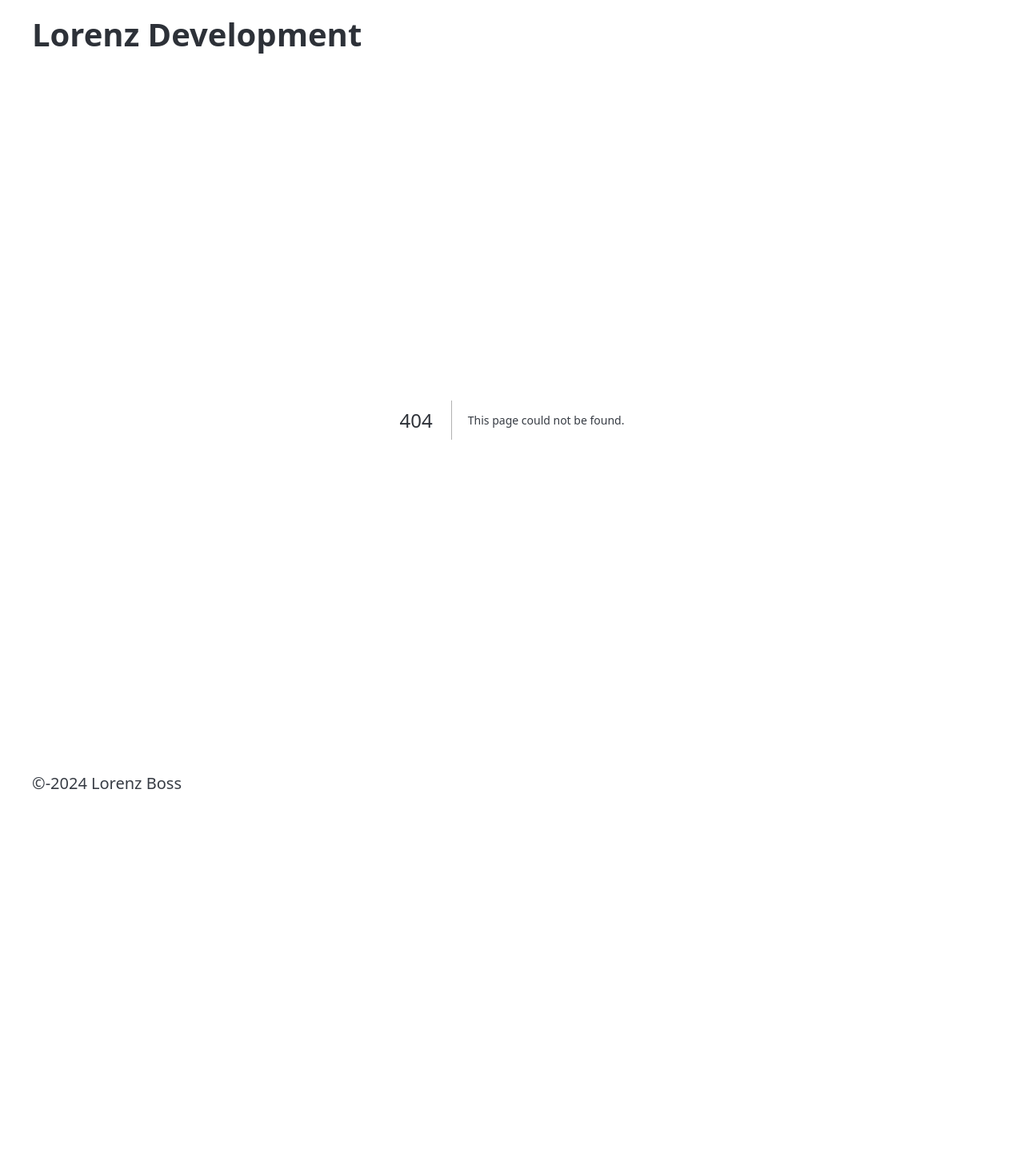
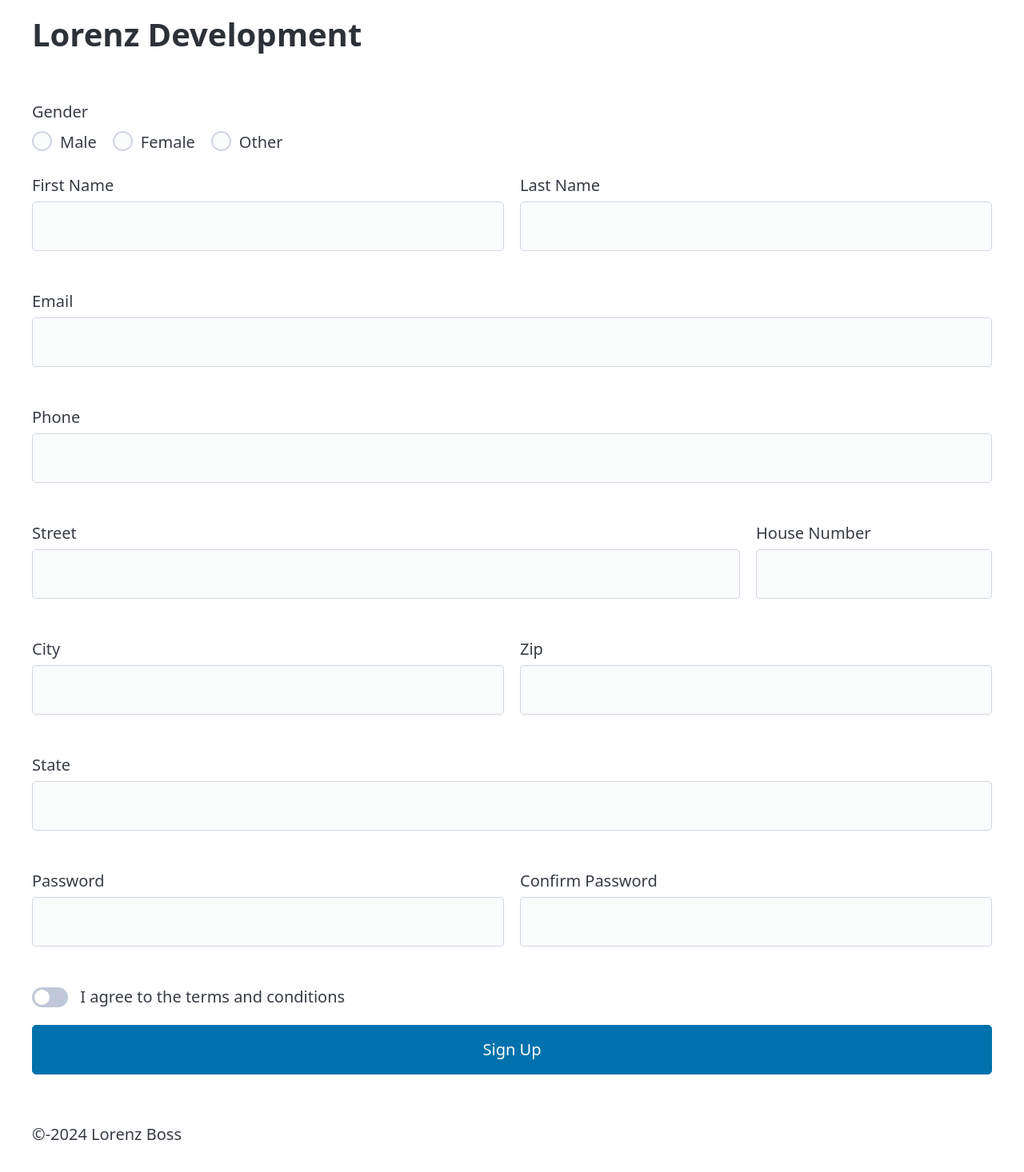
Before and after one commit to lorenzboss/nextjs-forms, a Next.js app: page /form in a window 1280 px wide. Before the commit this address had no page. Shown: the top 1466 px of the page at 80% size. Before the commit the page ends 1035 px from the top, so only its background shows below. Built offline with nearby package versions, Linux system fonts and the light colour scheme.

Commit message:
Add sign-up form component with validation and submission handling

```diff
--- /dev/null
+++ b/app/form/page.tsx
@@ -0,0 +1,222 @@
+"use client";
+
+import { SignUpFormData, signUpSchema } from "@/schemas/signUpSchema";
+import { zodResolver } from "@hookform/resolvers/zod";
+import { SubmitHandler, useForm } from "react-hook-form";
+import { signUp } from "../actions/signUp";
+
+export default function SignUpForm() {
+  const {
+    register,
+    handleSubmit,
+    formState: { errors, isSubmitting, touchedFields },
+  } = useForm<SignUpFormData>({
+    resolver: zodResolver(signUpSchema),
+    mode: "onTouched",
+  });
+
+  const onSubmit: SubmitHandler<SignUpFormData> = async (data) => {
+    try {
+      const response = await signUp(data);
+
+      alert(response.message);
+    } catch (error) {
+      console.error("Error during sign-up:", error);
+      alert("Error signing up");
+    }
+  };
+
+  const getValidationState = (fieldName: keyof SignUpFormData) => {
+    if (errors[fieldName]) return true;
+    if (touchedFields[fieldName]) return false;
+    return undefined;
+  };
+
+  return (
+    <form onSubmit={handleSubmit(onSubmit)}>
+      {/* Gender */}
+      <section>
+        <label>Gender</label>
+        <div>
+          {signUpSchema._def.schema.shape.gender.options.map((gender) => (
+            <span
+              key={gender}
+              style={{
+                marginRight: "1rem",
+                display: "inline-flex",
+                alignItems: "center",
+              }}
+            >
+              <input
+                type="radio"
+                id={gender}
+                value={gender}
+                {...register("gender")}
+              />
+              <label htmlFor={gender}>
+                {gender.charAt(0).toUpperCase() + gender.slice(1)}
+              </label>
+            </span>
+          ))}
+        </div>
+        {errors.gender && (
+          <small className="error">{errors.gender.message}</small>
+        )}
+      </section>
+
+      {/* First Name */}
+      <section className="grid">
+        <label>
+          First Name
+          <input
+            aria-invalid={getValidationState("firstName")}
+            type="text"
+            {...register("firstName")}
+          />
+          {errors.firstName && <small>{errors.firstName.message}</small>}
+        </label>
+
+        {/* Last Name */}
+        <label>
+          Last Name
+          <input
+            aria-invalid={getValidationState("lastName")}
+            type="text"
+            {...register("lastName")}
+          />
+          {errors.lastName && <small>{errors.lastName.message}</small>}
+        </label>
+      </section>
+
+      {/* Email */}
+      <section className="grid">
+        <label>
+          Email
+          <input
+            aria-invalid={getValidationState("email")}
+            type="email"
+            {...register("email")}
+          />
+          {errors.email && <small>{errors.email.message}</small>}
+        </label>
+      </section>
+
+      {/* Phone */}
+      <section className="grid">
+        <label>
+          Phone
+          <input
+            aria-invalid={getValidationState("phone")}
+            type="tel"
+            {...register("phone")}
+          />
+          {errors.phone && <small>{errors.phone.message}</small>}
+        </label>
+      </section>
+
+      {/* Street */}
+      <section className="grid-3-to-1">
+        <label>
+          Street
+          <input
+            aria-invalid={getValidationState("street")}
+            type="text"
+            {...register("street")}
+          />
+          {errors.street && <small>{errors.street.message}</small>}
+        </label>
+
+        {/* House Number */}
+        <label>
+          House Number
+          <input
+            aria-invalid={getValidationState("houseNumber")}
+            type="number"
+            {...register("houseNumber")}
+          />
+          {errors.houseNumber && <small>{errors.houseNumber.message}</small>}
+        </label>
+      </section>
+
+      {/* City */}
+      <section className="grid">
+        <label>
+          City
+          <input
+            aria-invalid={getValidationState("city")}
+            type="text"
+            {...register("city")}
+          />
+          {errors.city && <small>{errors.city.message}</small>}
+        </label>
+
+        {/* Zip */}
+        <label>
+          Zip
+          <input
+            aria-invalid={getValidationState("zip")}
+            type="text"
+            {...register("zip")}
+          />
+          {errors.zip && <small>{errors.zip.message}</small>}
+        </label>
+      </section>
+
+      {/* State */}
+      <section className="grid">
+        <label>
+          State
+          <input
+            aria-invalid={getValidationState("state")}
+            type="text"
+            {...register("state")}
+          />
+          {errors.state && <small>{errors.state.message}</small>}
+        </label>
+      </section>
+
+      {/* Password */}
+      <section className="grid">
+        <label>
+          Password
+          <input
+            aria-invalid={getValidationState("password")}
+            type="password"
+            {...register("password")}
+          />
+          {errors.password && <small>{errors.password.message}</small>}
+        </label>
+
+        {/* Confirm Password */}
+        <label>
+          Confirm Password
+          <input
+            aria-invalid={getValidationState("confirmPassword")}
+            type="password"
+            {...register("confirmPassword")}
+          />
+          {errors.confirmPassword && (
+            <small>
+              {(errors.confirmPassword as { message: string }).message}
+            </small>
+          )}
+        </label>
+      </section>
+
+      {/* Agree */}
+      <section className="">
+        <label>
+          <input type="checkbox" role="switch" {...register("agree")} /> I agree
+          to the terms and conditions
+        </label>
+        {errors.agree && (
+          <small className="error">{errors.agree.message}</small>
+        )}
+      </section>
+
+      <button aria-busy={isSubmitting} type="submit" disabled={isSubmitting}>
+        {isSubmitting ? "Signing Up..." : "Sign Up"}
+      </button>
+    </form>
+  );
+}
```
